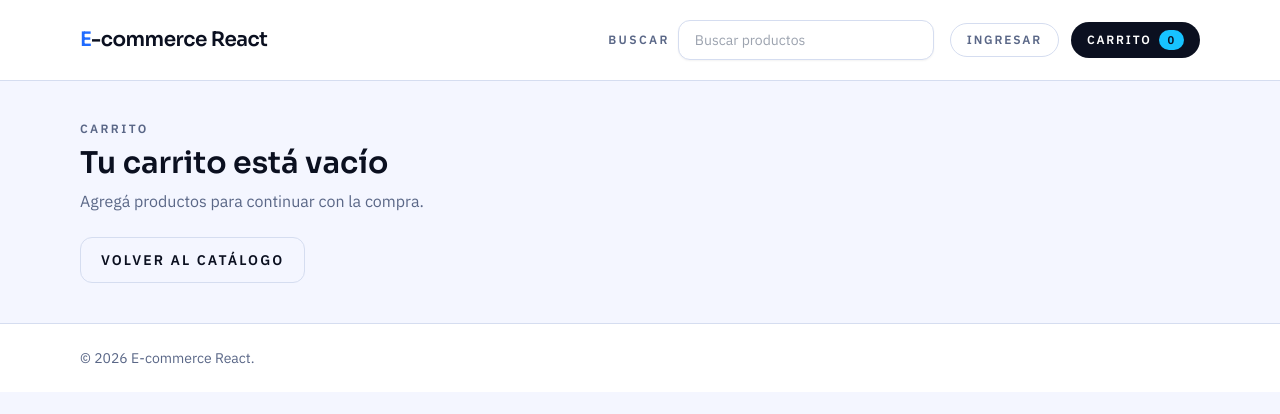
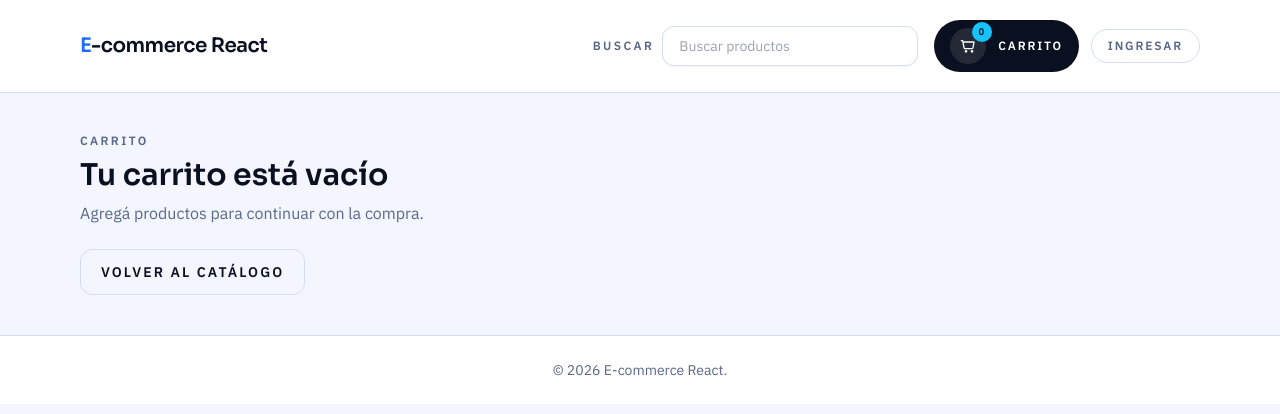
Before and after one commit to paucq/E-commerce-React, a React (Vite) app: page /cart in a window 1280 px wide. Shown: the top 414 px of the page. Built offline with nearby package versions, Linux system fonts and the light colour scheme.

Commit message:
style: update navbar cart badge and footer alignment

```diff
--- a/src/components/organisms/Footer.jsx
+++ b/src/components/organisms/Footer.jsx
@@ -1,7 +1,7 @@
 export default function Footer() {
   return (
     <footer className="border-t border-tech-border bg-tech-surface">
-      <div className="mx-auto w-full max-w-6xl px-4 py-6 text-sm text-tech-muted">
+      <div className="mx-auto w-full max-w-6xl px-4 py-6 text-center text-sm text-tech-muted">
         © 2026 E-commerce React.
       </div>
     </footer>
--- a/src/components/organisms/Navbar.jsx
+++ b/src/components/organisms/Navbar.jsx
@@ -33,6 +33,31 @@ export default function Navbar() {
             />
           </div>
           <div className="flex flex-wrap items-center gap-3">
+            <Link
+              to="/cart"
+              className="inline-flex items-center gap-3 rounded-full bg-tech-ink px-4 py-2 text-xs font-semibold uppercase tracking-[0.15em] text-white shadow-glow transition hover:bg-tech-primary"
+            >
+              <span className="relative flex h-9 w-9 items-center justify-center rounded-full bg-white/10">
+                <svg
+                  aria-hidden="true"
+                  className="h-4 w-4"
+                  fill="none"
+                  stroke="currentColor"
+                  strokeLinecap="round"
+                  strokeLinejoin="round"
+                  strokeWidth="2"
+                  viewBox="0 0 24 24"
+                >
+                  <path d="M6 6h15l-1.5 8.5a2 2 0 0 1-2 1.5H8a2 2 0 0 1-2-1.6L4 4H2" />
+                  <circle cx="9" cy="20" r="1" />
+                  <circle cx="18" cy="20" r="1" />
+                </svg>
+                <span className="absolute -right-1.5 -top-1.5 flex h-5 w-5 items-center justify-center rounded-full bg-tech-highlight text-[0.6rem] font-semibold text-tech-ink">
+                  {totalItems}
+                </span>
+              </span>
+              <span>Carrito</span>
+            </Link>
             {user ? (
               <button
                 className="rounded-full border border-tech-border px-4 py-2 text-xs font-semibold uppercase tracking-[0.15em] text-tech-muted transition hover:border-tech-primary hover:text-tech-primary"
@@ -49,15 +74,6 @@ export default function Navbar() {
                 Ingresar
               </Link>
             )}
-            <Link
-              to="/cart"
-              className="relative inline-flex items-center gap-2 rounded-full bg-tech-ink px-4 py-2 text-xs font-semibold uppercase tracking-[0.15em] text-white shadow-glow transition hover:bg-tech-primary"
-            >
-              Carrito
-              <span className="rounded-full bg-tech-highlight px-2 py-0.5 text-[0.7rem] font-semibold text-tech-ink">
-                {totalItems}
-              </span>
-            </Link>
           </div>
         </div>
       </div>
```
